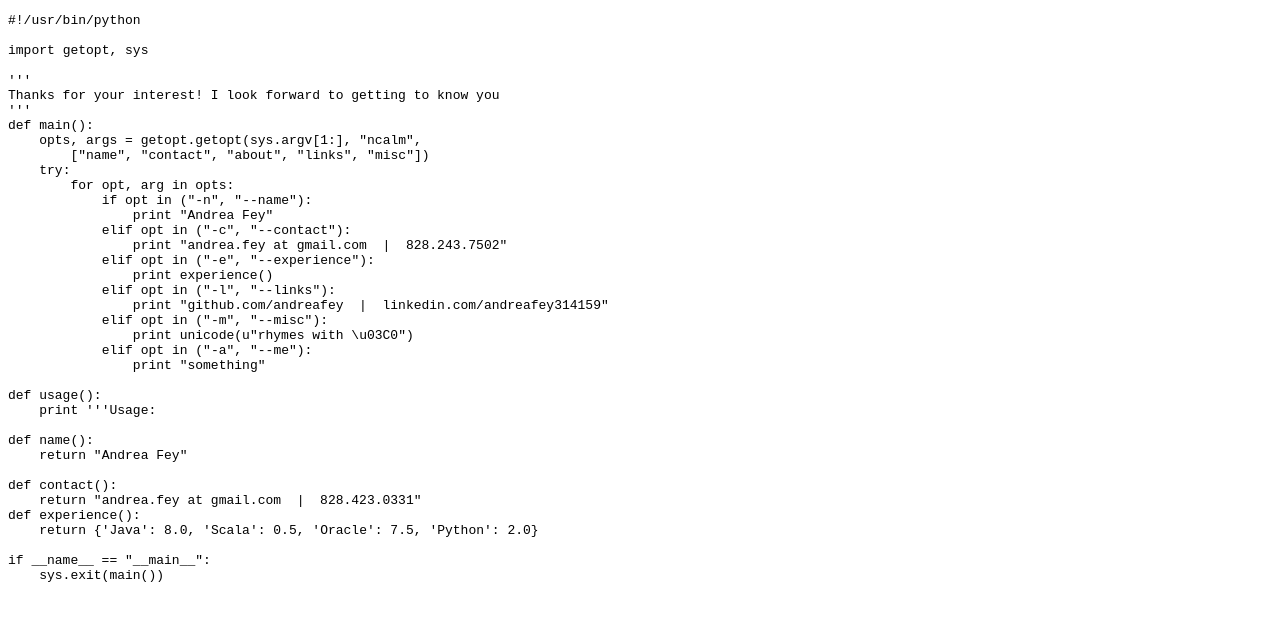
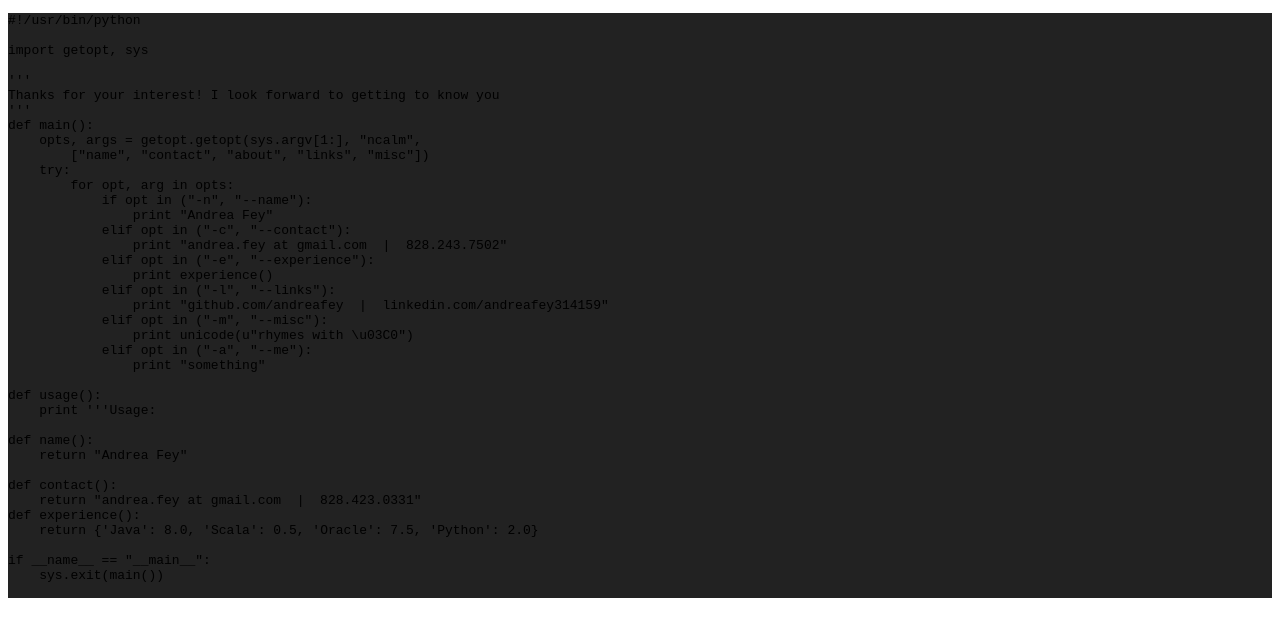
Before and after one commit to andreafey/businesscard, a Jekyll site: the page built from index.md, in a window 1280 px wide. Shown: the top 637 px of the page. Built offline with Jekyll 4.4.1, drawn with Linux system fonts in a browser that asks for light colours; Markdown is read by kramdown in place of the engine named in the settings.

Commit message:
remove css subxclass

```diff
--- a/css/vim.css
+++ b/css/vim.css
@@ -1,4 +1,4 @@
-.highlight .hll { background-color: #222222 }
+.highlight { background-color: #222222 }
 .highlight .c { color: #000080  /* Comment */
 .highlight .err { color: #cccccc; border: 1px solid #FF0000 } /* Error */
 .highlight .g { color: #cccccc } /* Generic */
```
